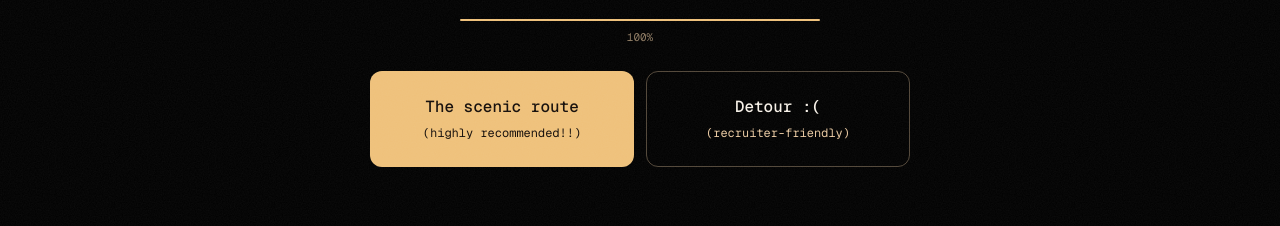
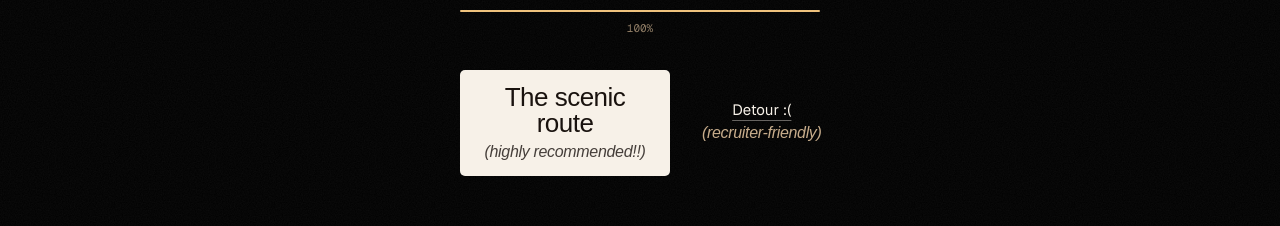
Before and after one commit to Ayushjain8541/portfolio-v2, a Next.js app: page / in a window 1280 px wide. Shown: the part 407-633 px from the top of the page. Built offline with nearby package versions, Linux system fonts and the light colour scheme; no server answers; a web font is replaced by a local one.

Commit message:
style: give entry routes a quieter typographic treatment

```diff
--- a/components/hud/Loader.tsx
+++ b/components/hud/Loader.tsx
@@ -93,22 +93,22 @@ export function Loader() {
       </div>
       <p className="mt-2 font-mono text-[11px] text-crema/60">{progress}%</p>
       {!reel && (
-        <div className="mt-6 grid w-full max-w-[540px] gap-3 sm:grid-cols-2">
+        <div className="mt-8 flex w-[min(88vw,360px)] flex-col items-center gap-3 sm:flex-row sm:gap-7">
           <button
             type="button"
             onClick={enter}
             disabled={!ready}
-            className="flex min-h-[96px] flex-col items-center justify-center gap-1 rounded-xl bg-amber px-5 py-4 font-mono text-espresso transition-colors enabled:hover:bg-crema disabled:cursor-wait disabled:bg-mocha disabled:text-crema"
+            className="flex min-h-[76px] min-w-[210px] flex-col items-center justify-center gap-1.5 rounded-[5px] bg-milk px-6 py-3.5 text-espresso transition-colors duration-150 enabled:hover:bg-crema disabled:cursor-wait disabled:bg-mocha disabled:text-crema"
           >
-            <span className="text-[16px] font-medium">{site.entry.scenic}</span>
-            <span className="text-[12px]">{site.entry.scenicNote}</span>
+            <span className="font-display text-[26px] leading-none">{site.entry.scenic}</span>
+            <span className="font-display text-[16px] italic leading-tight opacity-80">{site.entry.scenicNote}</span>
           </button>
           <Link
             href="/recruiter"
-            className="flex min-h-[96px] flex-col items-center justify-center gap-1 rounded-xl border border-crema/35 px-5 py-4 font-mono text-milk transition-colors hover:border-crema hover:bg-mocha/40"
+            className="group flex min-h-[64px] shrink-0 flex-col items-center justify-center gap-1.5 px-1 text-milk transition-colors duration-150 hover:text-crema"
           >
-            <span className="text-[16px] font-medium">{site.entry.detour}</span>
-            <span className="text-[12px] text-crema">{site.entry.detourNote}</span>
+            <span className="text-[15px] leading-none underline decoration-milk/40 underline-offset-[5px] transition-colors group-hover:decoration-crema">{site.entry.detour}</span>
+            <span className="font-display text-[16px] italic leading-tight text-crema/85">{site.entry.detourNote}</span>
           </Link>
         </div>
       )}
```
Also changed, not shown: 1 other file (tests, documents, lock files or other folders).
